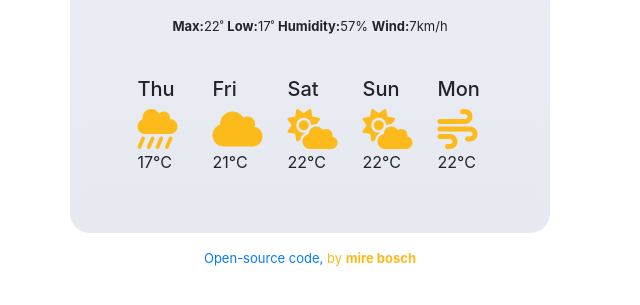
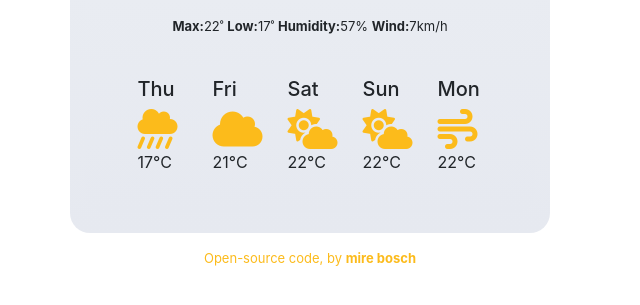
Before and after one commit to MireB/weather-app, a plain HTML site: page index.html in a window 1280 px wide. Shown: the part 459-764 px from the top of the page, without its empty margins (0-640 px from the left). Drawn offline with nearby package versions, Linux system fonts and the light colour scheme; no server answers.

Commit message:
Change color footer-link

```diff
--- a/index.html
+++ b/index.html
@@ -106,6 +106,6 @@
  </body>
 
 
-  <footer><a href="https://github.com/MireB/weather-app">Open-source code,</a> by <strong>mire bosch</strong></footer>
+  <footer><a href="https://github.com/MireB/weather-app" class="footer-link">Open-source code,</a> by <strong>mire bosch</strong></footer>
 
 </html>
--- a/src/style.css
+++ b/src/style.css
@@ -120,7 +120,6 @@ footer {
   font-size: small;
   top: 75px;
 }
-
 .footer-link {
   color: #fcbb1b;
 }
```
